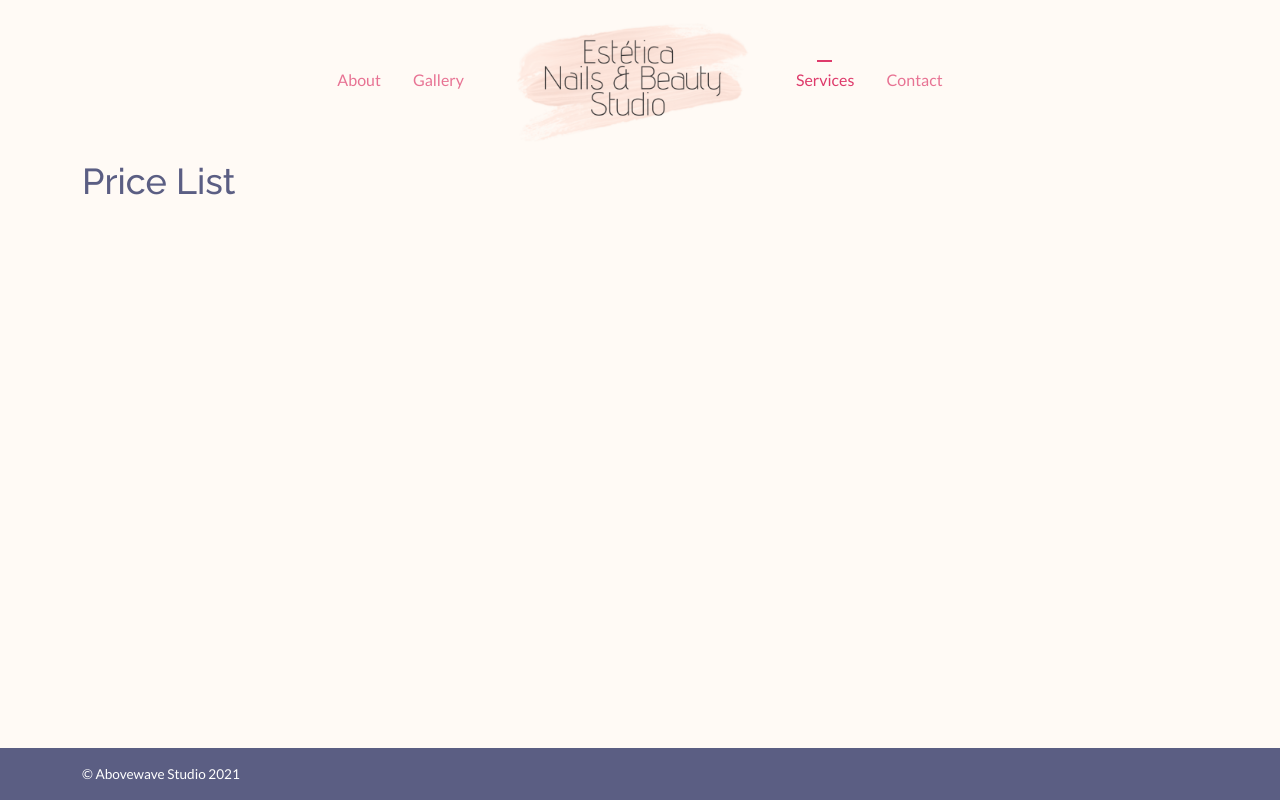
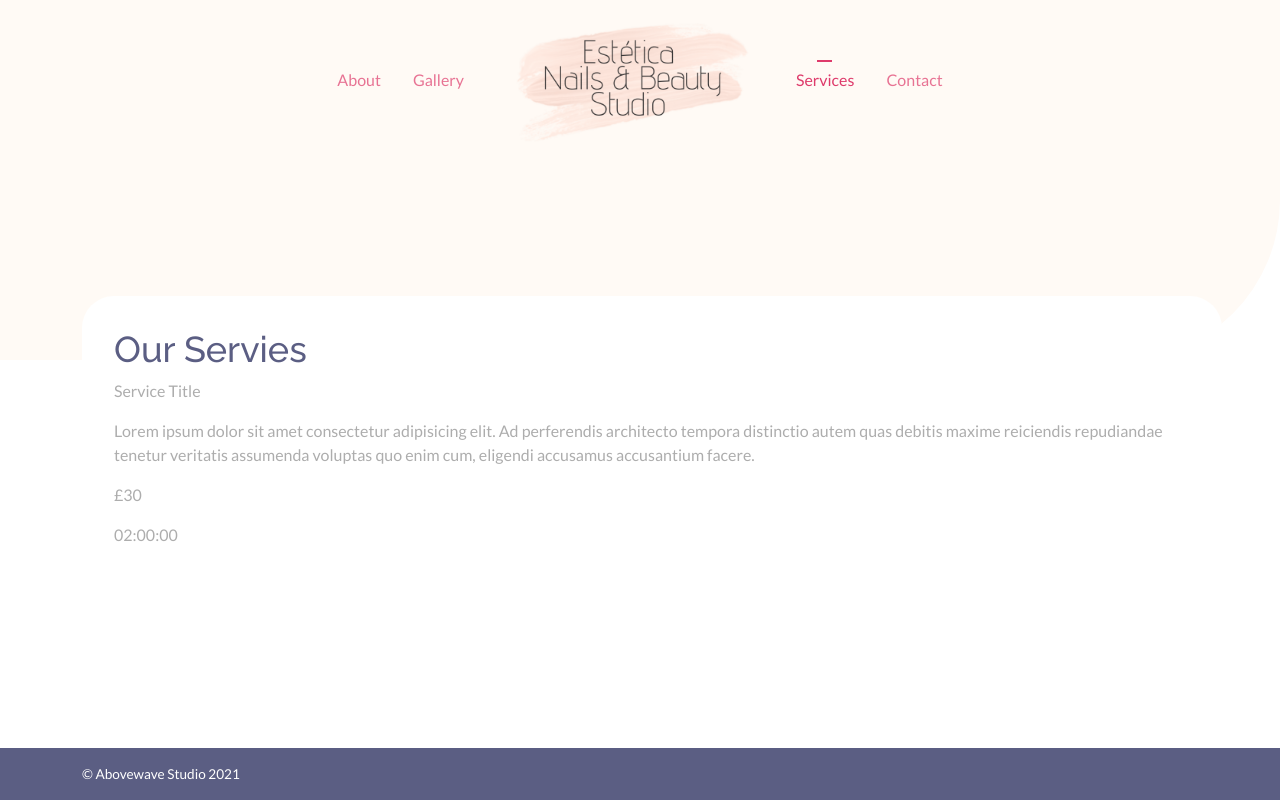
Before and after one commit to KarolSliwka/Esteticanails, a Django app: page /prices/ in a window 1280 px wide. Run offline with Django 3.2, Linux system fonts and the light colour scheme; data that the repository does not hold is empty; style sheets or scripts are compiled from the project's sources; parts of the project's set-up code (start-up, migrations or seed data) failed here and were passed over.

Commit message:
Additional space container added

```diff
--- a/prices/static/prices/scss/_prices.scss
+++ b/prices/static/prices/scss/_prices.scss
@@ -0,0 +1,23 @@
+.html-prices {
+    background-color: #fff;
+
+    .main-container {
+        background-color: #fff;
+
+        .space-block {
+            background-color: $white-a;
+            height: 200px;
+            width: 100%;
+            border-radius: 0 0 10rem 0;
+        }
+
+        .top-section {
+            width: 100%;
+            position: absolute;
+            top: -4rem;
+            background-color: #fff;
+            border-radius: 2rem 2rem 0 0;
+            padding: 2rem;
+        }
+    }
+}
--- a/prices/templates/prices/prices.html
+++ b/prices/templates/prices/prices.html
@@ -6,8 +6,30 @@
 {% block content %}
 <!-- Main container -->
 <div class="main-container">
-    <div class="container">
-        <h1 class="title-b">Price List</h1>
+    <!-- Main container -->
+    <div class="space-block"></div>
+    <div class="container position-relative">
+        <div class="top-section">
+            <h1 class="title-b">Our Servies</h1>
+            <!-- Loop through categories -->
+            <!-- Category container -->
+            <div class="col-xs-12 col-sm-12 col-md-12 col-lg-12 col-xl-12">
+                <!-- Title and description -->
+                <div class="">
+                    <p class="">Service Title</p>
+                    <p class="">Lorem ipsum dolor sit amet consectetur adipisicing elit. Ad perferendis architecto
+                        tempora
+                        distinctio autem quas debitis maxime reiciendis repudiandae tenetur veritatis assumenda voluptas
+                        quo
+                        enim cum, eligendi accusamus accusantium facere.</p>
+                </div>
+                <!-- Price and time / from side -->
+                <div class="">
+                    <p class="">£30</p>
+                    <p class="">02:00:00</p>
+                </div>
+            </div>
+        </div>
     </div>
 </div>
 {% endblock %}
```
